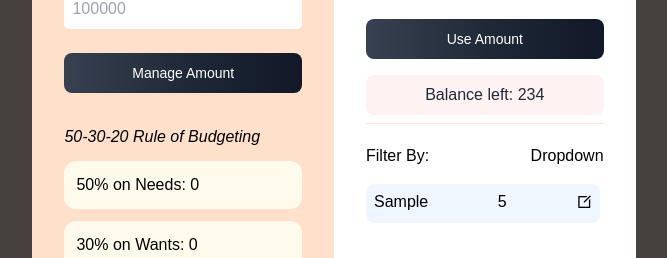
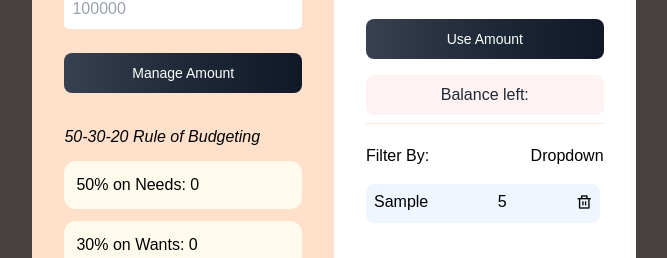
Before and after one commit to gauravsoni97/expensemanagement, a React (Create React App) app: page / in a window 1280 px wide. Both pictures are taken after typing "Sample", "5" into the empty fields and a click on the button "Use Amount". Shown: the part 317-575 px from the top of the page, without its empty margins (306-973 px from the left). Built offline with nearby package versions, Linux system fonts and the light colour scheme.

Commit message:
balance remaining half done

```diff
--- a/src/Components/ExpenseListRight/ExpenseListRight.jsx
+++ b/src/Components/ExpenseListRight/ExpenseListRight.jsx
@@ -6,6 +6,8 @@ const ExpenseListRight = ({
   setAddNeeds,
   listItem,
   onDeleteListItem,
+  needsAmountFromSalary,
+  // balance,
 }) => {
   return (
     <div className="mainBox-rightside p-3 ">
@@ -47,7 +49,7 @@ const ExpenseListRight = ({
         </form>
         <div className="balence_left_box ">
           <p className=" w-full bg-red-50 p-2 rounded-lg text-gray-800 text-center my-2 ">
-            Balance left: 234
+            Balance left: {needsAmountFromSalary}
           </p>
         </div>
         <div className="list_amount_parent">
@@ -56,7 +58,7 @@ const ExpenseListRight = ({
             <span>Dropdown</span>
           </div>
           <div className="all_lists_parent">
-            {listItem?.map((e, ind) => {
+            { listItem.map((e, ind) => {
               return (
                 <div
                   className="listed_item flex align-center justify-between my-2 py-1.5 px-2 rounded-lg bg-blue-50"
@@ -66,7 +68,7 @@ const ExpenseListRight = ({
                   <p className="listed_item_price">{e.price}</p>
                   <p className="listed_item_edit">
                     <i
-                      className="ri-edit-box-line"
+                      className="ri-delete-bin-line"
                       onClick={() => onDeleteListItem(ind)}
                     ></i>
                   </p>
--- a/src/Components/Main.jsx
+++ b/src/Components/Main.jsx
@@ -32,7 +32,15 @@ const Main = () => {
   // const [addWants, setAddWants] = useState();
   // const [addInvest, setAddInvest] = useState();
 
-  // ----- handlers
+
+const [balance, setBalance] = useState(0)
+
+const balanceLeft = () =>{
+
+}
+
+
+  // ----- left side form handler
 
   const handleSalary = (e) => {
     e.preventDefault();
@@ -40,14 +48,19 @@ const Main = () => {
     setWantsAmountFromSalary(Math.round((thirtyPercent / 100) * salaryInput));
     setInvestAmountFromSalary(Math.round((twentyPercent / 100) * salaryInput));
     setSalaryInput("");
+    setBalance(needsAmountFromSalary);
   };
+
+  // right side form
 
   const handleBudgetForm = (e) => {
     e.preventDefault();
     setAddNeeds({ name: "", price: "" });
     addListItem(addNeeds.name, addNeeds.price);
-    console.log(listItem);
   };
+
+
+  // on delete list  from lists of Array
 
   const onDeleteListItem = (ind) => {
     const updatedList = listItem.filter((currVal, currInd) => {
@@ -55,6 +68,7 @@ const Main = () => {
     });
     setListItem(updatedList);
   };
+
 
   return (
     <div className="Main_Box flex align-start justify-start flex-wrap  bg-white rounded-xl">
@@ -73,6 +87,7 @@ const Main = () => {
         setAddNeeds={setAddNeeds}
         listItem={listItem}
         onDeleteListItem={onDeleteListItem}
+        balance={balance}
       />
     </div>
   );
```
